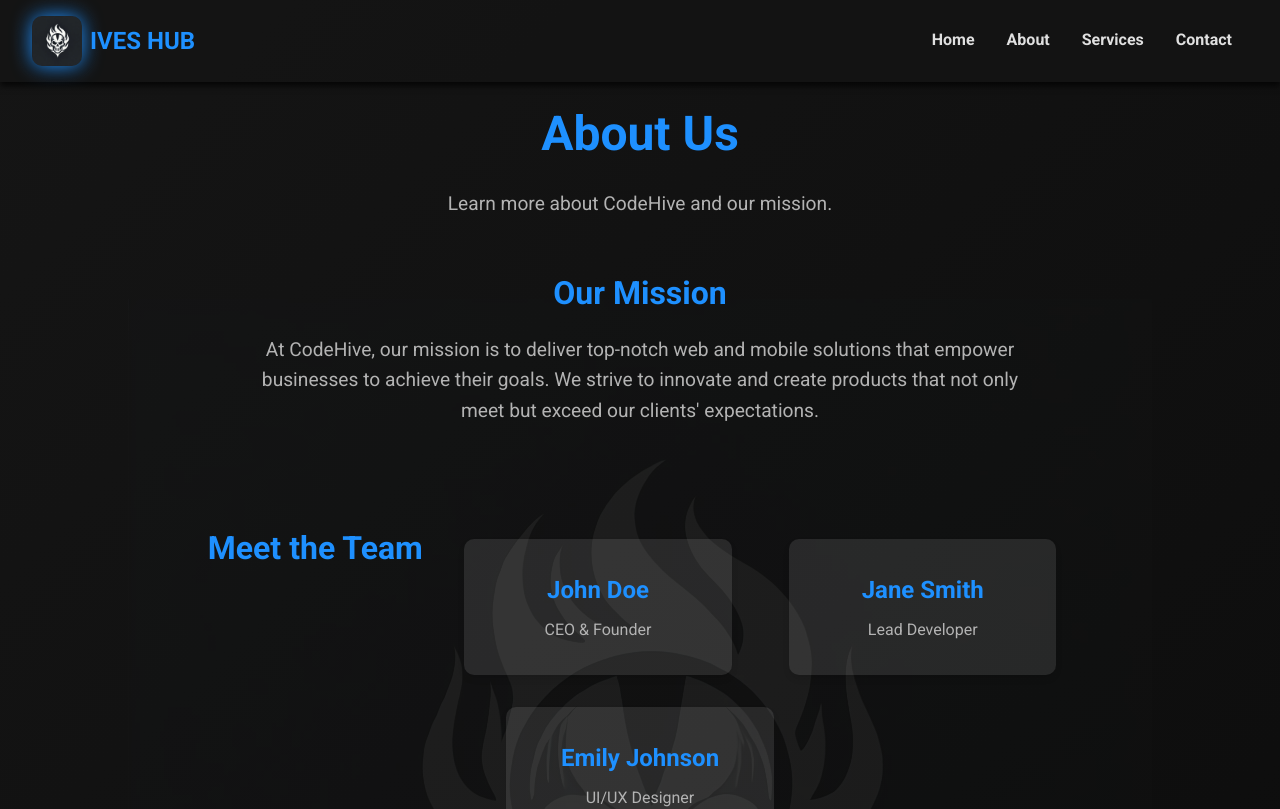
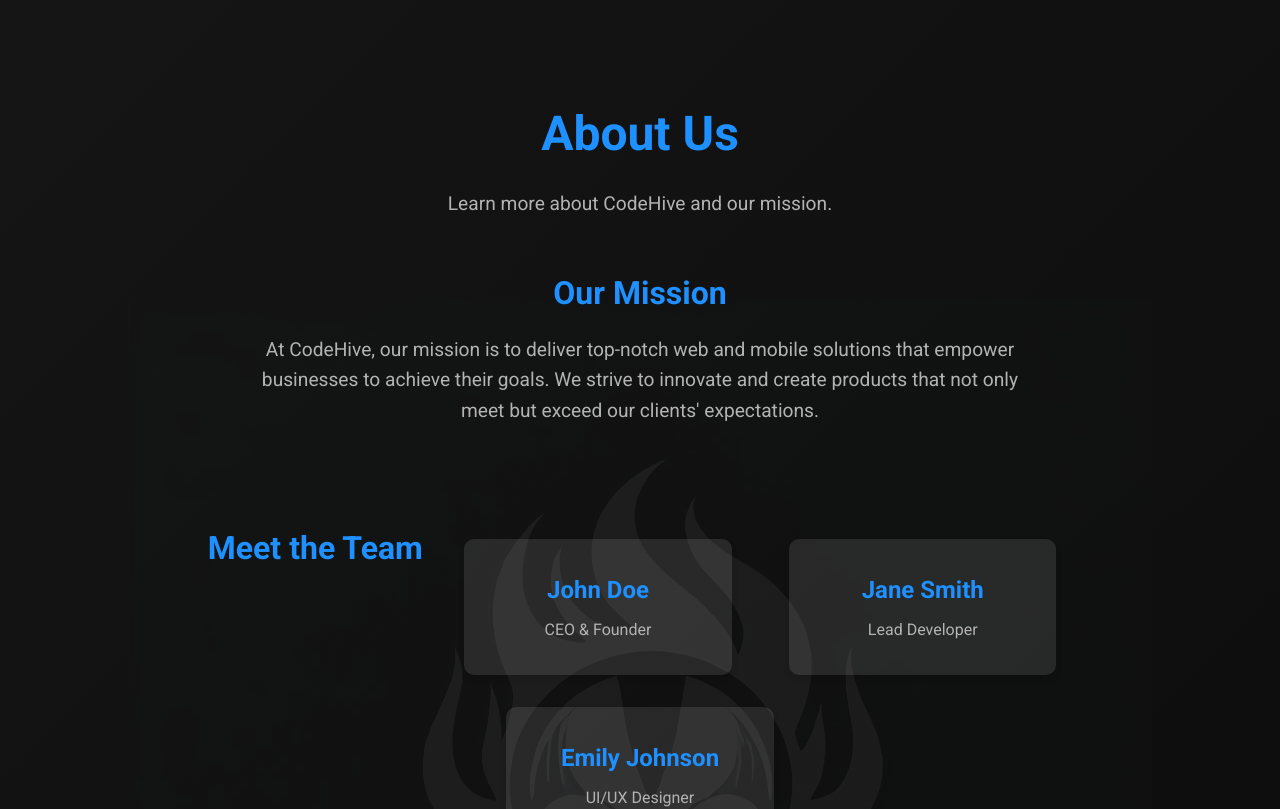
Before and after one commit to hexzeus/codehive, a React (Create React App) app: page /about in a window 1280 px wide. Shown: the top 809 px of the page. Built offline with nearby package versions, Linux system fonts and the light colour scheme.

Commit message:
Update application

```diff
--- a/package.json
+++ b/package.json
@@ -8,6 +8,7 @@
     "@testing-library/user-event": "^13.5.0",
     "react": "^18.3.1",
     "react-dom": "^18.3.1",
+    "react-icons": "^5.2.1",
     "react-router-dom": "^6.25.1",
     "react-scripts": "5.0.1",
     "styled-components": "^6.1.12",
--- a/src/App.js
+++ b/src/App.js
@@ -13,7 +13,7 @@
 
   return (
     <>
-      <NavBar isUnlocked={isUnlocked} location={location.pathname} />
+      {isUnlocked && <NavBar isUnlocked={isUnlocked} location={location.pathname} />}
       <Routes>
         <Route path="/" element={<IntroAnimation onUnlock={onUnlock} />} />
         <Route path="/home" element={<HomePage />} />
--- a/src/components/IntroAnimationStyles.js
+++ b/src/components/IntroAnimationStyles.js
@@ -12,14 +12,11 @@
   align-items: center;
   flex-direction: column;
   height: 100vh;
-  width: 100vw;
   background: url(${logo}) no-repeat center center;
   background-size: cover;
   color: #e0e0e0;
   text-align: center;
   position: relative;
-  z-index: 10000;
-  margin: 0;
 `;
 
 export const CodeAnimation = styled.div`
@@ -74,5 +71,4 @@
   z-index: 2;
   animation: ${fadeIn} 1.5s ease-out forwards;
   -webkit-text-security: disc;
-  autocomplete: "new-password";
 `;
--- a/src/components/NavBar.js
+++ b/src/components/NavBar.js
@@ -1,35 +1,33 @@
 import React, { useState } from 'react';
-import { Nav, NavLinks, NavLink, Hamburger, LogoContainer, LogoImage, Overlay } from './NavBarStyles';
+import { Drawer, MenuButton, LogoContainer, LogoImage, NavLink, DrawerLinks, BrandName } from './NavBarStyles';
 import logo from '../logo.png';
 import { Link } from 'react-router-dom';
+import { FaHome, FaInfo, FaServicestack, FaEnvelope } from 'react-icons/fa';
 
 const NavBar = ({ isUnlocked, location }) => {
   const [isOpen, setIsOpen] = useState(false);
 
-  const toggleMenu = () => {
+  const toggleDrawer = () => {
     setIsOpen(!isOpen);
   };
 
   return (
     <>
-      <Nav $isUnlocked={isUnlocked} $location={location}>
-        <LogoContainer as={Link} to="/home">
-          <LogoImage src={logo} alt="Logo" />
-          IVES HUB
-        </LogoContainer>
-        <Hamburger onClick={toggleMenu} $isOpen={isOpen}>
-          <span></span>
-          <span></span>
-          <span></span>
-        </Hamburger>
-        <NavLinks $isOpen={isOpen}>
-          <NavLink to="/home" onClick={toggleMenu}>Home</NavLink>
-          <NavLink to="/about" onClick={toggleMenu}>About</NavLink>
-          <NavLink to="/services" onClick={toggleMenu}>Services</NavLink>
-          <NavLink to="/contact" onClick={toggleMenu}>Contact</NavLink>
-        </NavLinks>
-      </Nav>
-      {isOpen && <Overlay $isOpen={isOpen} onClick={toggleMenu} />}
+      <LogoContainer as={Link} to="/home">
+        <LogoImage src={logo} alt="Logo" />
+        <BrandName>IVES CODE HUB</BrandName>
+      </LogoContainer>
+      <MenuButton onClick={toggleDrawer}>
+        ☰
+      </MenuButton>
+      <Drawer $isOpen={isOpen}>
+        <DrawerLinks>
+          <NavLink to="/home" onClick={toggleDrawer}><FaHome /> Home</NavLink>
+          <NavLink to="/about" onClick={toggleDrawer}><FaInfo /> About</NavLink>
+          <NavLink to="/services" onClick={toggleDrawer}><FaServicestack /> Services</NavLink>
+          <NavLink to="/contact" onClick={toggleDrawer}><FaEnvelope /> Contact</NavLink>
+        </DrawerLinks>
+      </Drawer>
     </>
   );
 };
--- a/src/components/NavBarStyles.js
+++ b/src/components/NavBarStyles.js
@@ -1,51 +1,69 @@
 import styled from 'styled-components';
 import { Link } from 'react-router-dom';
 
-export const Nav = styled.nav`
+export const Drawer = styled.div`
+  position: fixed;
+  top: 0;
+  right: 0;
+  height: 100%;
+  width: 250px;
+  background-color: rgba(21, 21, 21, 0.95);
   display: flex;
-  justify-content: space-between;
+  flex-direction: column;
   align-items: center;
-  padding: 1rem 2rem;
-  background-color: rgba(21, 21, 21, 0.9); /* Slightly transparent background */
-  color: #ffffff;
-  position: fixed;
-  width: 100%;
-  top: 0;
+  transform: ${({ $isOpen }) => ($isOpen ? 'translateX(0)' : 'translateX(100%)')};
+  transition: transform 0.3s ease-in-out;
   z-index: 1000;
-  box-shadow: 0 4px 6px rgba(0, 0, 0, 0.7);
-  margin-bottom: ${({ $location }) => ($location === '/' ? '0' : '70px')};
-
-  @media (max-width: 768px) {
-    padding: 0.5rem 1rem;
-  }
+  padding-top: 3rem; /* Space for the logo */
 `;
 
-export const NavLinks = styled.div`
+export const MenuButton = styled.button`
+  position: fixed;
+  top: 1rem;
+  right: 1rem;
+  background: none;
+  border: none;
+  color: white;
+  font-size: 2rem;
+  cursor: pointer;
+  z-index: 1001; /* Ensure it's above the drawer */
+`;
+
+export const LogoContainer = styled(Link)`
   display: flex;
   align-items: center;
+  background: linear-gradient(135deg, #1f1f1f, #333333); /* Subtle gradient for plaque effect */
+  padding: 0.5rem 1rem;
+  border-radius: 10px; /* Rounded corners for plaque effect */
+  box-shadow: 0 4px 6px rgba(0, 0, 0, 0.3); /* Subtle shadow for depth */
+  text-decoration: none; /* Remove underline from Link */
+  margin: 1rem auto; /* Center the logo container */
+`;
 
-  @media (max-width: 768px) {
-    position: fixed;
-    top: 0;
-    left: 0;
-    height: 100%;
-    width: 100%;
-    background-color: rgba(21, 21, 21, 0.9);
-    flex-direction: column;
-    justify-content: center;
-    align-items: center;
-    transition: transform 0.3s ease-in-out;
-    transform: ${({ $isOpen }) => ($isOpen ? 'translateX(0)' : 'translateX(-100%)')};
-    padding: 0;
-    margin: 0;
-  }
+export const LogoImage = styled.img`
+  width: 50px;
+  height: 50px;
+  margin-right: 0.5rem;
+  border-radius: 50%; /* Make the logo circular */
+  filter: drop-shadow(0 0 10px #1e90ff); /* Subtle drop shadow */
+  border: 3px solid #ffffff; /* White border for professional look */
+`;
+
+export const BrandName = styled.span`
+  font-size: 1.5rem;
+  color: #1e90ff;
+  font-weight: bold;
 `;
 
 export const NavLink = styled(Link)`
-  margin: 0 1rem;
+  margin: 1rem 0;
   font-weight: bold;
   color: #e0e0e0;
   position: relative;
+  display: flex;
+  align-items: center;
+  gap: 0.5rem;
+  font-size: 1.2rem;
 
   &:after {
     content: '';
@@ -59,79 +77,11 @@
   &:hover:after {
     width: 100%;
   }
-
-  @media (max-width: 768px) {
-    margin: 1rem 0;
-    font-size: 1.5rem;
-  }
 `;
 
-export const Hamburger = styled.div`
-  display: none;
-  cursor: pointer;
+export const DrawerLinks = styled.div`
+  display: flex;
   flex-direction: column;
-  justify-content: space-between;
-  height: 21px;
-
-  @media (max-width: 768px) {
-    display: flex;
-  }
-
-  span {
-    width: 25px;
-    height: 3px;
-    background: white;
-    border-radius: 10px;
-    transition: all 0.3s linear;
-    transform-origin: 1px;
-
-    :first-child {
-      transform: ${({ $isOpen }) => ($isOpen ? 'rotate(45deg)' : 'rotate(0)')};
-    }
-
-    :nth-child(2) {
-      opacity: ${({ $isOpen }) => ($isOpen ? '0' : '1')};
-      transform: ${({ $isOpen }) => ($isOpen ? 'translateX(20px)' : 'translateX(0)')};
-    }
-
-    :last-child {
-      transform: ${({ $isOpen }) => ($isOpen ? 'rotate(-45deg)' : 'rotate(0)')};
-    }
-  }
+  align-items: center;
+  margin-top: 2rem;
 `;
-
-export const LogoContainer = styled.div`
-  display: flex;
-  align-items: center;
-  font-size: 1.5rem;
-  color: #1e90ff;
-  font-weight: bold;
-
-  @media (max-width: 768px) {
-    margin-bottom: 1rem;
-  }
-`;
-
-export const LogoImage = styled.img`
-  width: 50px;
-  height: 50px;
-  margin-right: 0.5rem;
-  border-radius: 10px; /* Add rounded corners */
-  filter: drop-shadow(0 0 10px #1e90ff); /* Subtle drop shadow */
-`;
-
-export const Overlay = styled.div`
-  position: fixed;
-  top: 0;
-  left: 0;
-  height: 100%;
-  width: 100%;
-  background: rgba(0, 0, 0, 0);
-  z-index: 999;
-  backdrop-filter: blur(0px); /* Remove blur effect */
-  display: none; /* Ensure the overlay is hidden by default */
-
-  @media (max-width: 768px) {
-    display: ${({ $isOpen }) => ($isOpen ? 'block' : 'none')};
-  }
-`;
```
Also changed, not shown: 1 other file (tests, documents, lock files or other folders).
